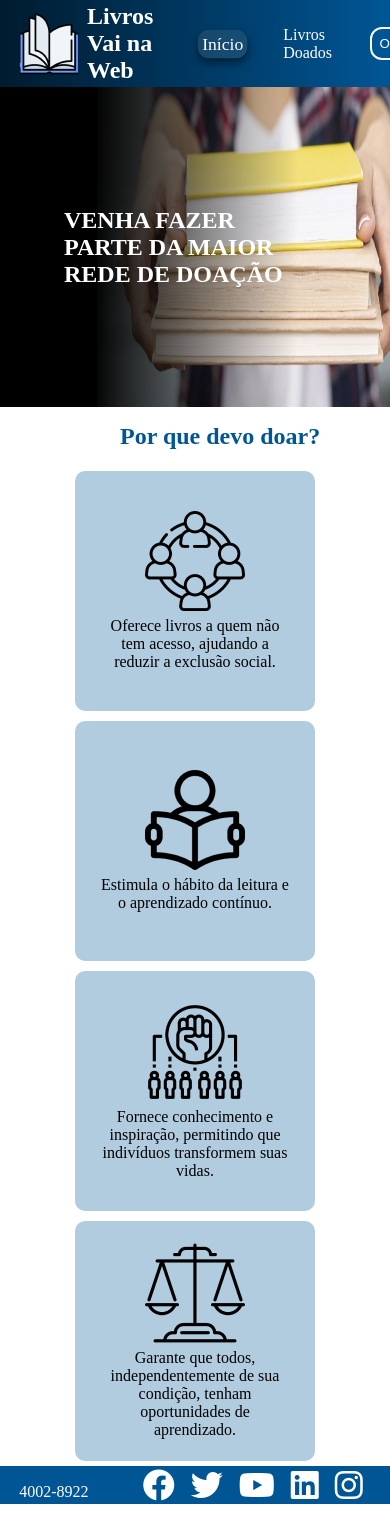
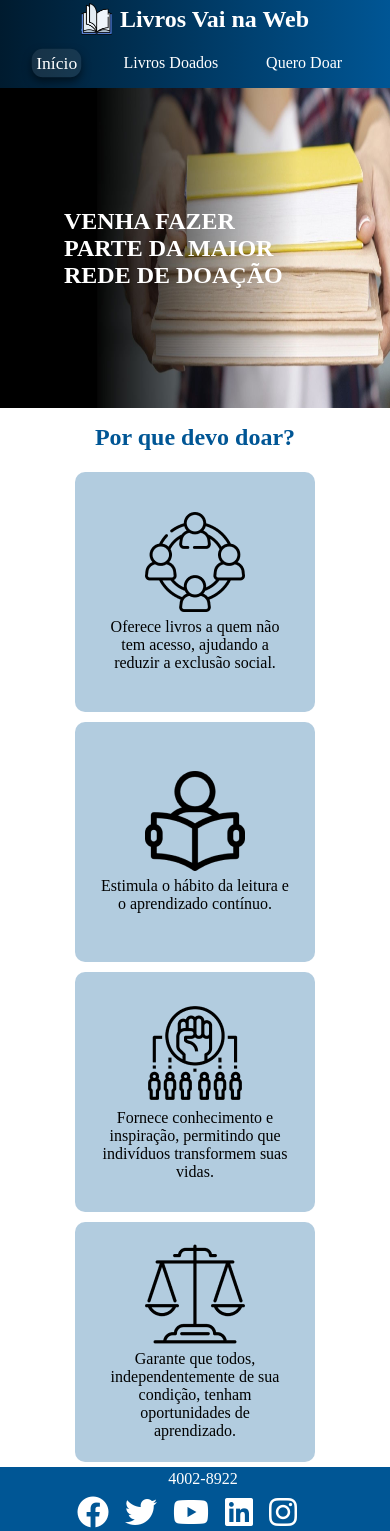
Before and after one commit to gustavor8/booksVNW, a React (Vite) app: page / in a window 390 px wide. Before the commit the page ends 1504 px from the top, so only its background shows below. Built offline with nearby package versions, Linux system fonts and the light colour scheme.

Commit message:
✨ feat: add responsiveness

```diff
--- a/src/components/donatedBooks/donatedBooks.module.scss
+++ b/src/components/donatedBooks/donatedBooks.module.scss
@@ -32,3 +32,8 @@
     }
   }
 }
+@media (max-width: 675px) {
+  .booksDonated {
+    justify-content: center;
+  }
+}
--- a/src/components/footer/footer.module.scss
+++ b/src/components/footer/footer.module.scss
@@ -25,3 +25,13 @@
     }
   }
 }
+@media (max-width: 675px) {
+  .footer {
+    flex-direction: column;
+    align-items: center;
+    text-align: center;
+    .infoFooter {
+      margin-bottom: 0.5rem;
+    }
+  }
+}
--- a/src/components/header/header.jsx
+++ b/src/components/header/header.jsx
@@ -1,5 +1,5 @@
 import { Link, useLocation } from "react-router-dom";
-import { useState } from "react";
+import { useState, useEffect } from "react";
 
 import headerBooks from "../../assets/img/headerBooks.png";
 import searchIcon from "../../assets/img/search.png";
@@ -8,8 +8,21 @@ import s from "./header.module.scss";
 
 export default function Header() {
   const [searchText, setSearchText] = useState("");
-  const location = useLocation(); // Obter a rota atual
+  const [isMobile, setIsMobile] = useState(window.innerWidth <= 675);
+  const location = useLocation();
+  // Atualiza o estado com base no redimensionamento da janela
+  useEffect(() => {
+    const handleResize = () => {
+      setIsMobile(window.innerWidth <= 674);
+    };
 
+    window.addEventListener("resize", handleResize);
+
+    // Cleanup para evitar vazamento de memória
+    return () => {
+      window.removeEventListener("resize", handleResize);
+    };
+  }, []);
   const searchBooks = (event) => {
     event.preventDefault();
     console.log("Buscando por:", searchText);
@@ -47,7 +60,7 @@ export default function Header() {
               Livros Doados
             </Link>
           </li>
-          <li>
+          <li className={s.searchField}>
             <form
               onSubmit={searchBooks}
               style={{ display: "flex", alignItems: "center" }}
@@ -65,9 +78,18 @@ export default function Header() {
           </li>
           <li
             // prettier-ignore
-            className={`${s.buttonLi} ${location.pathname === "/querodoar" ? s.active : "" }`}
+            className={`${isMobile ? "": s.buttonLi} ${
+              location.pathname === "/querodoar" ? s.active : ""
+            }`}
           >
-            <Link to="/querodoar">Quero Doar</Link>
+            <Link
+              to="/querodoar"
+              className={`${isMobile ? s.menuItem : ""} ${
+                location.pathname === "/querodoar" ? s.active : ""
+              }`}
+            >
+              Quero Doar
+            </Link>
           </li>
         </ul>
       </nav>
--- a/src/components/header/header.module.scss
+++ b/src/components/header/header.module.scss
@@ -36,6 +36,7 @@ header {
         display: flex;
         flex-wrap: wrap;
         margin-right: 0.6em;
+        text-align: center;
 
         a {
           text-decoration: none;
@@ -133,3 +134,22 @@ header {
     }
   }
 }
+
+@media (max-width: 675px) {
+  .searchField {
+    display: none;
+  }
+  header {
+    flex-direction: column;
+    figure img {
+      height: 2rem;
+    }
+    nav {
+      width: 100%;
+      padding-left: 0rem;
+      ul {
+        justify-content: space-evenly;
+      }
+    }
+  }
+}
--- a/src/components/home/home.module.scss
+++ b/src/components/home/home.module.scss
@@ -56,3 +56,13 @@
     }
   }
 }
+
+@media (max-width: 675px) {
+  .whyDonate {
+    justify-content: center;
+    .textWhyDonate {
+      margin-left: 0rem;
+      text-align: center;
+    }
+  }
+}
```
